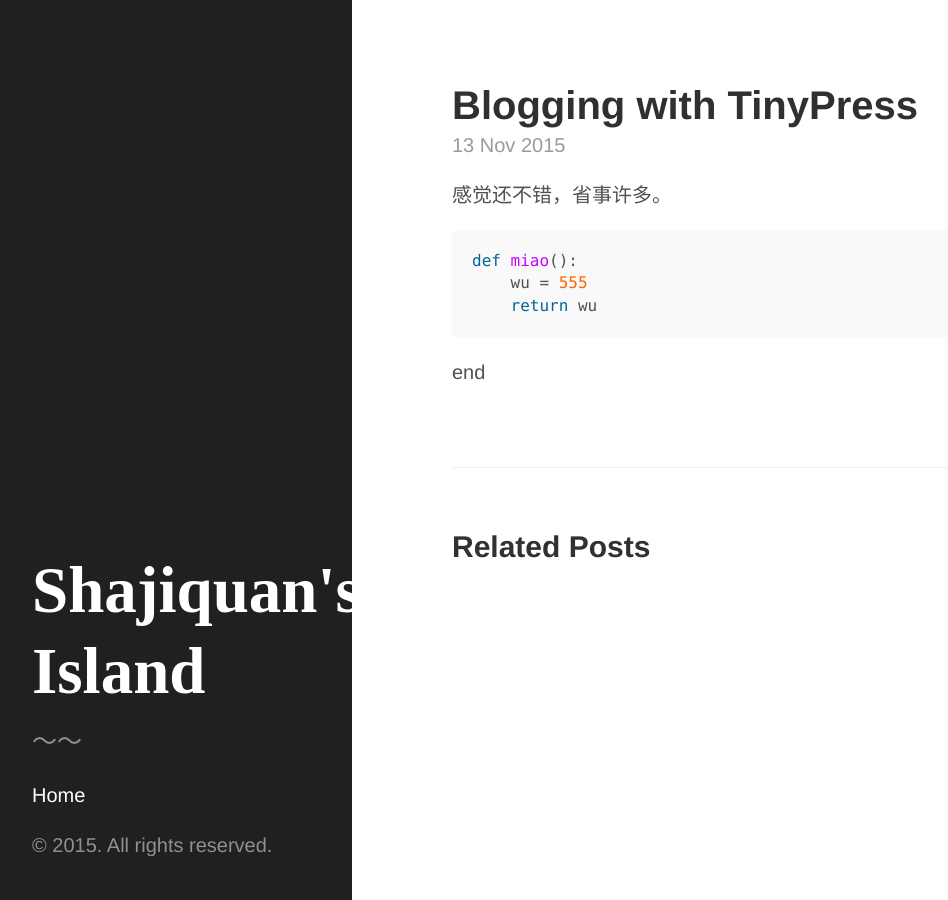
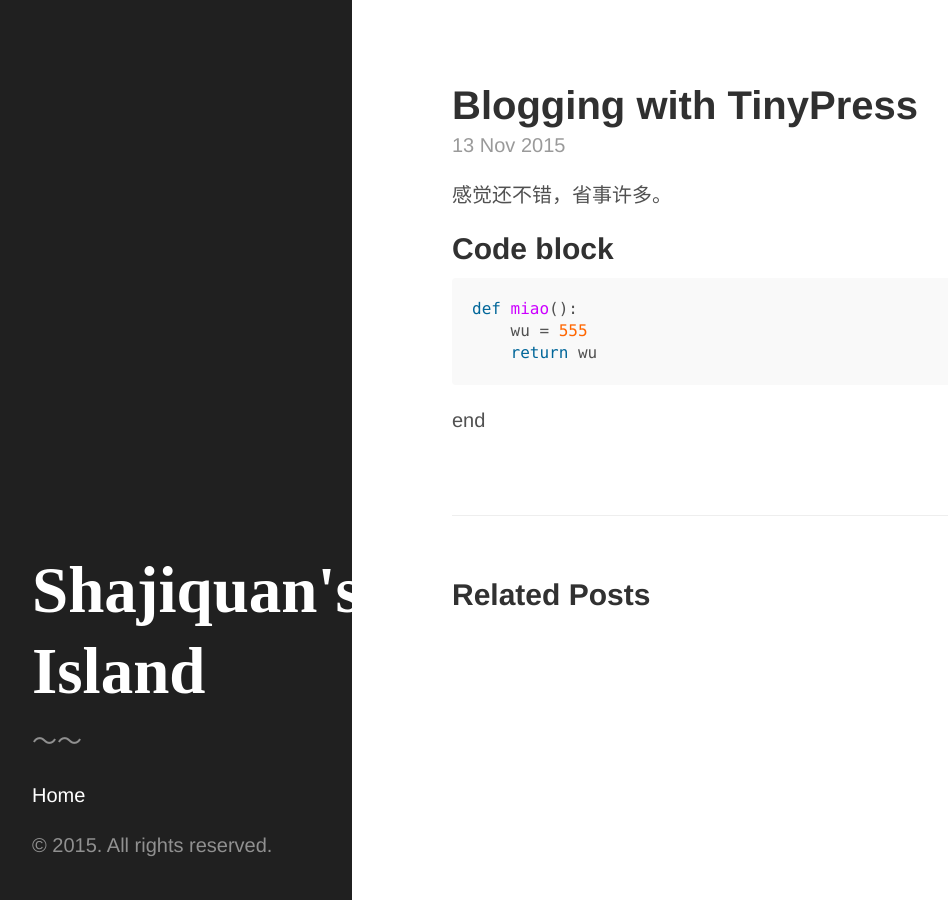
Before and after one commit to shajiquan/shajiquan.github.io, a Jekyll site: the page built from _posts/2015-11-13-blogging-with-tinypress.markdown, in a window 1280 px wide. Shown: the whole page, without its empty margins (8-956 px from the left). Built offline with Jekyll 4.4.1, drawn with Linux system fonts in a browser that asks for light colours; some web fonts are replaced.

Commit message:
update from local device

````diff
--- a/_posts/2015-11-13-blogging-with-tinypress.markdown
+++ b/_posts/2015-11-13-blogging-with-tinypress.markdown
@@ -7,6 +7,8 @@ layout: post
 
 <!--more-->
 
+## Code block
+
 ```python
 def miao():
     wu = 555
````
